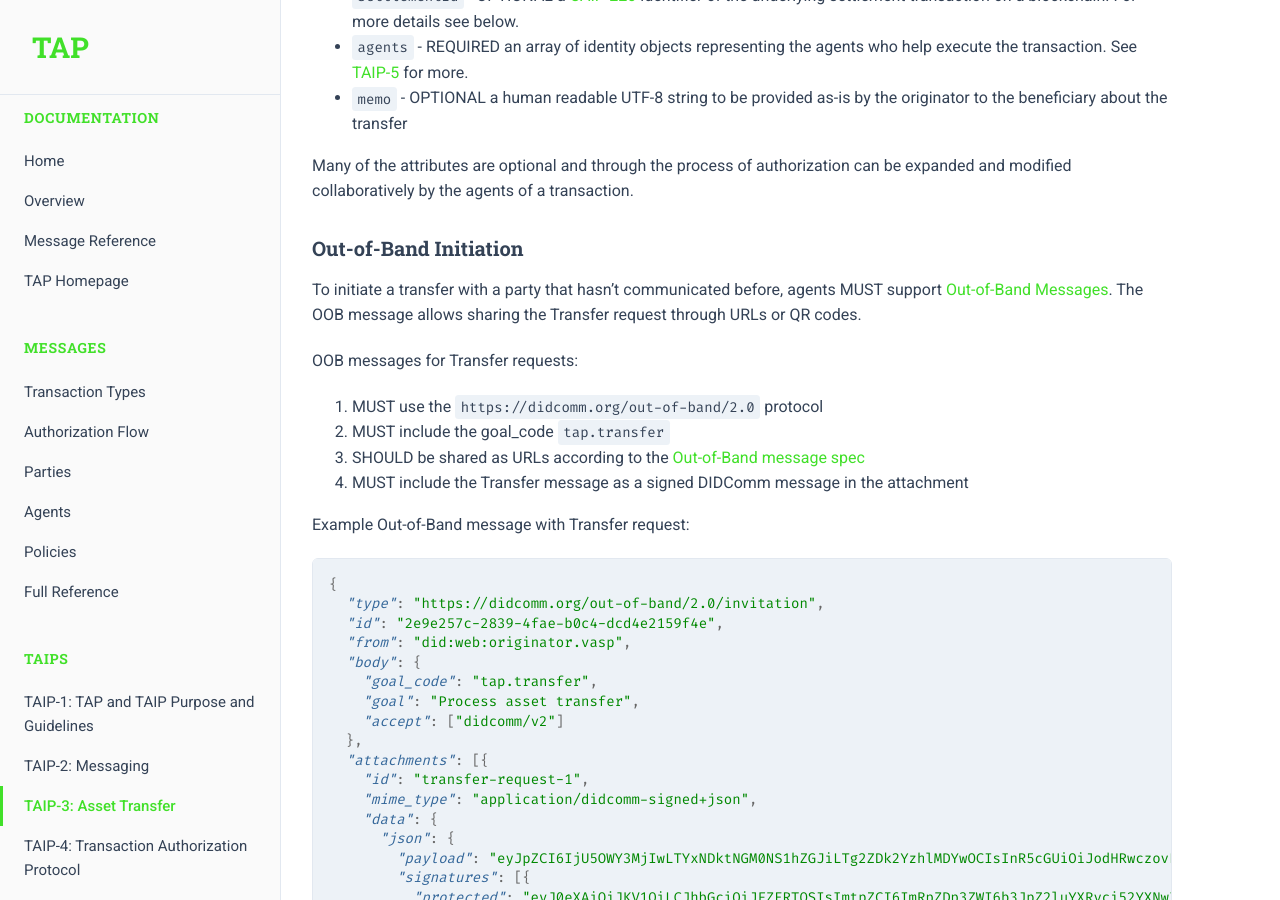
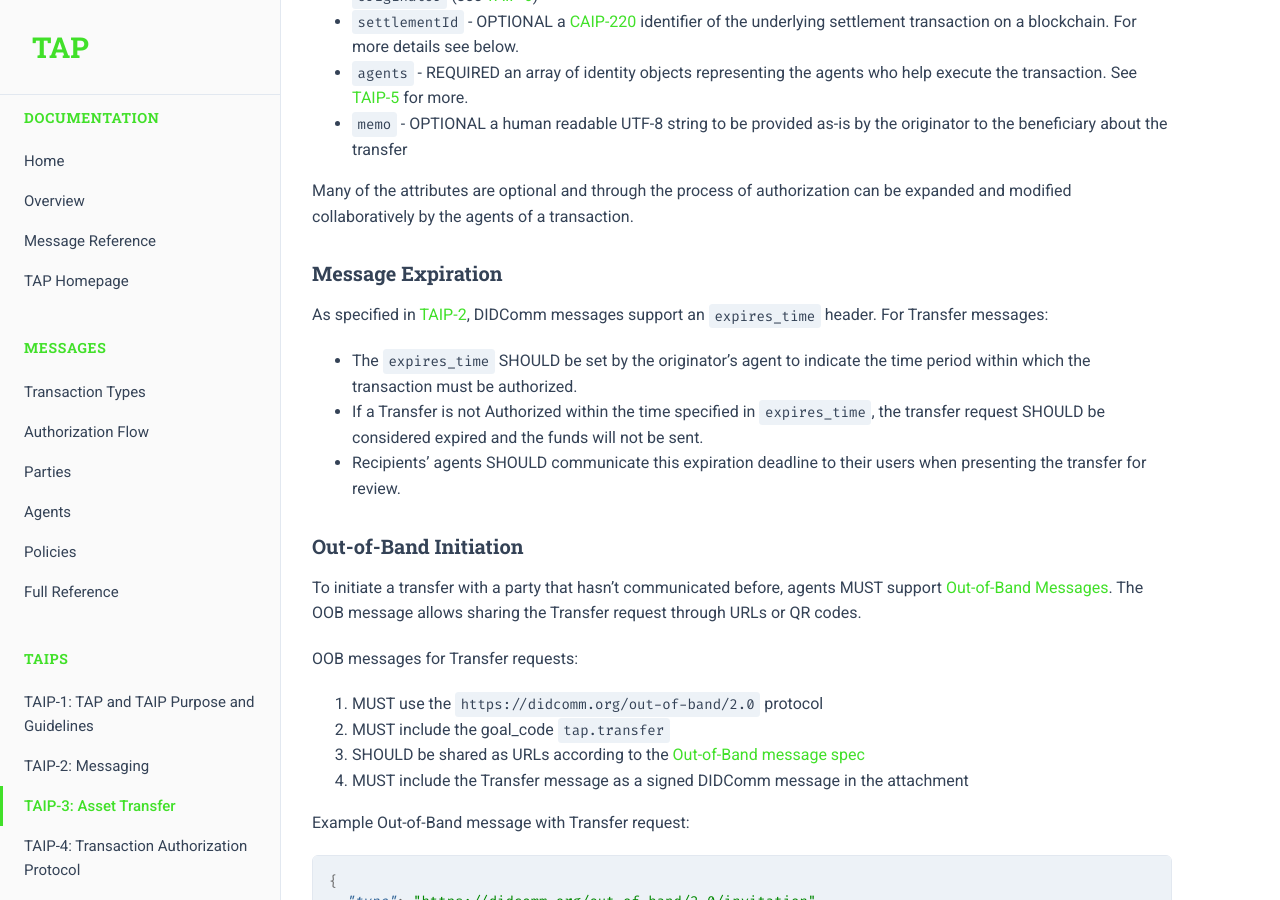
Before and after one commit to TransactionAuthorizationProtocol/TAIPs, a Jekyll site: the page built from TAIPs/taip-3.md, in a window 1280 px wide and 900 px high, scrolled down 1995 px. Built offline with Jekyll 4.4.1, drawn with Linux system fonts in a browser that asks for light colours.

Commit message:
Clarify semantic usage of expires_time for message intent expiration
- Updated TAIP-2 to define expires_time as expressing when the underlying intent is no longer valid
- Added Message Expiration section to TAIP-3 explaining how expires_time indicates transfer authorization windows
- Enhanced TAIP-4 to clarify how Authorize messages use expires_time to specify validity periods
- Updated TAIP-14 to connect the Payment expiry field with DIDComm expires_time header
- Added Message Expiration section to TAIP-15 for Connect message validity periods
- Added examples like hotel reservations requiring payment by checkout date

```diff
--- a/TAIPs/taip-3.md
+++ b/TAIPs/taip-3.md
@@ -55,6 +55,14 @@ As specified in [TAIP-2] the message body is [JSON-LD]. The following attributes
 * `memo` - OPTIONAL a human readable UTF-8 string to be provided as-is by the originator to the beneficiary about the transfer
 
 Many of the attributes are optional and through the process of authorization can be expanded and modified collaboratively by the agents of a transaction.
+
+### Message Expiration
+
+As specified in [TAIP-2], DIDComm messages support an `expires_time` header. For Transfer messages:
+
+* The `expires_time` SHOULD be set by the originator's agent to indicate the time period within which the transaction must be authorized.
+* If a Transfer is not Authorized within the time specified in `expires_time`, the transfer request SHOULD be considered expired and the funds will not be sent.
+* Recipients' agents SHOULD communicate this expiration deadline to their users when presenting the transfer for review.
 
 ### Out-of-Band Initiation
 
```
Also changed, not shown: TAIPs/taip-14.md (+1 -1 lines), TAIPs/taip-15.md (+8 -0 lines), TAIPs/taip-2.md (+1 -1 lines), TAIPs/taip-4.md (+8 -0 lines).
